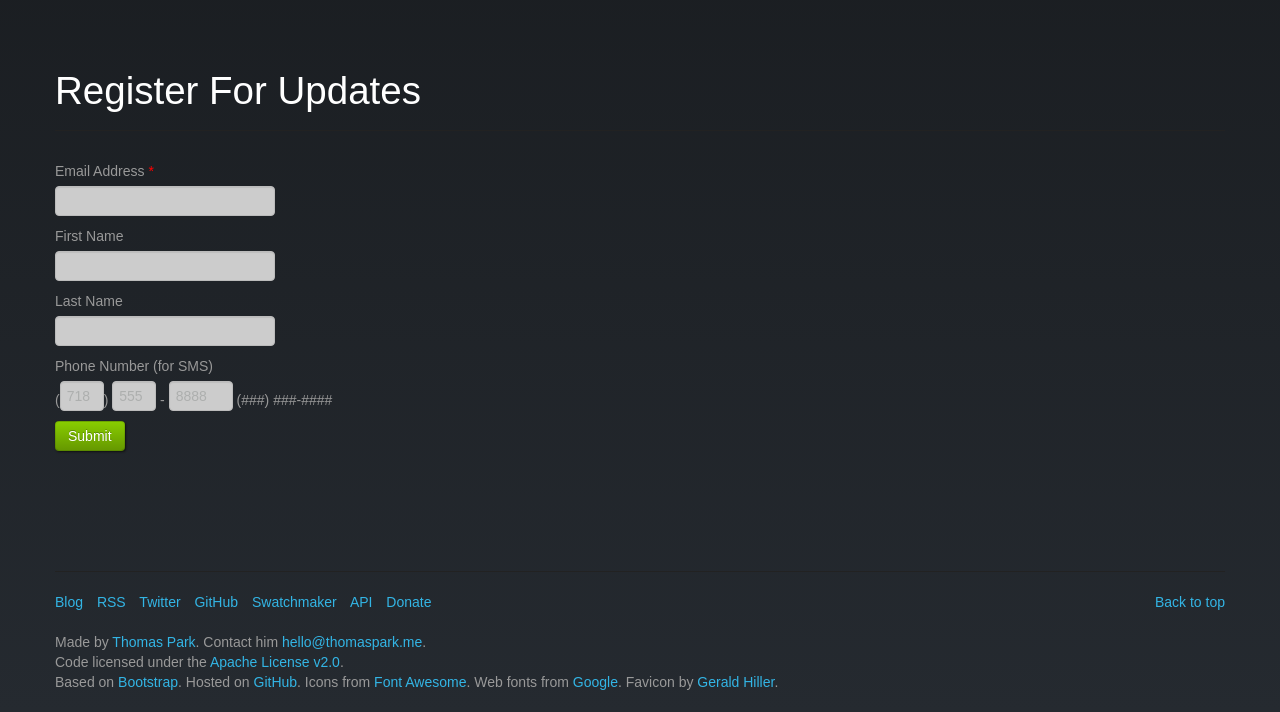
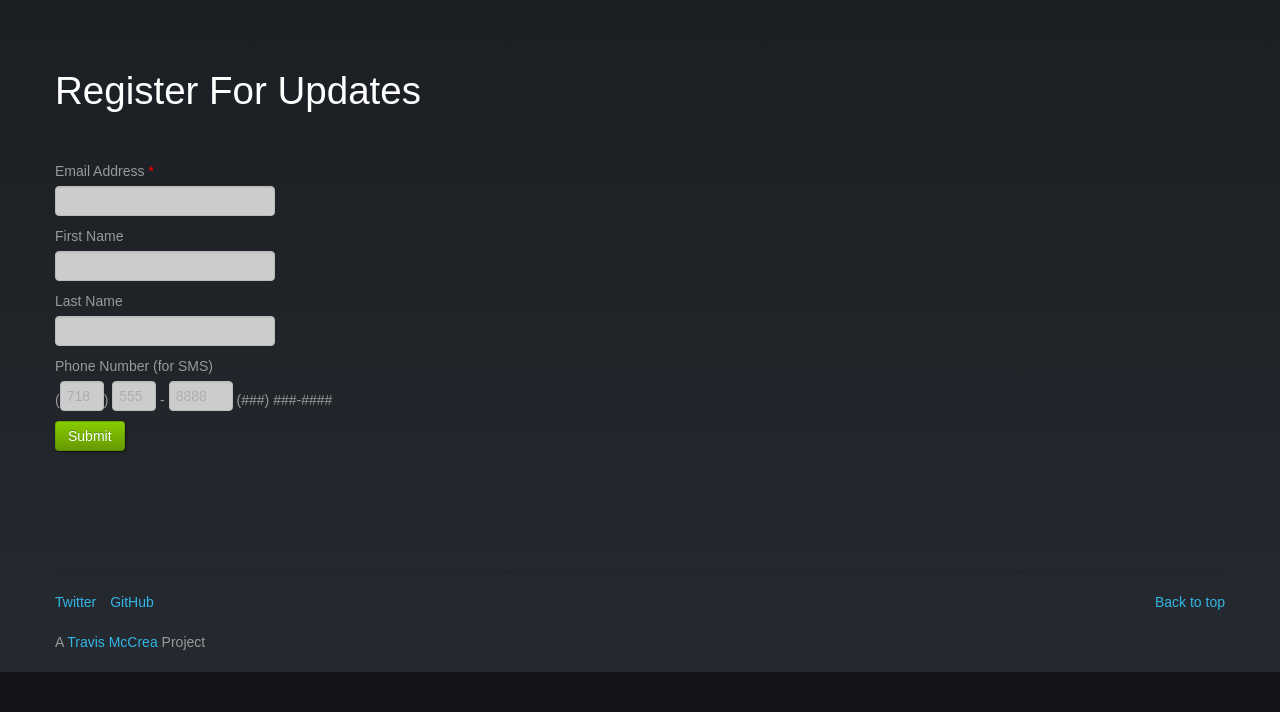
Before and after one commit to drivein/drivein.github.io, a plain HTML site: page index.html in a window 1280 px wide. Shown: the part 1494-2206 px from the top of the page. After the commit the page ends 2166 px from the top, so only its background shows below. Drawn offline with nearby package versions, Linux system fonts and the light colour scheme; a web font is replaced by a local one.

Commit message:
Update index.html

```diff
--- a/index.html
+++ b/index.html
@@ -1,4 +1,3 @@
-
 <!DOCTYPE html>
 <html lang="en">
   <head>
@@ -82,9 +81,9 @@ min-height: 0px !important;
 
     <div class="span4">
       <div class="well">
-        <h4><small>June 15th</small> Night of the Living Dead</h1>
-        <h4>June 22nd - TBD</h2>
-        <h4>June 29th - TBD</h3>
+        <h4><small>June 22nd</small> Night of the Living Dead</h1>
+        <h4>June 29th - TBD</h4>
+        <h4>Showings Every Saturday</h4>
       </div>
     </div>
 
@@ -183,17 +182,10 @@ min-height: 0px !important;
       <footer id="footer">
         <p class="pull-right"><a href="#top">Back to top</a></p>
         <div class="links">
-          <a href="http://news.bootswatch.com" onclick="pageTracker._link(this.href); return false;">Blog</a>
-          <a href="http://feeds.feedburner.com/bootswatch">RSS</a>
           <a href="https://twitter.com/thomashpark">Twitter</a>
           <a href="https://github.com/thomaspark/bootswatch/">GitHub</a>
-          <a href="https://github.com/thomaspark/bootswatch/tree/gh-pages/swatchmaker">Swatchmaker</a>
-          <a href="http://news.bootswatch.com/post/22193315172/bootswatch-api">API</a>
-          <a href="https://www.paypal.com/cgi-bin/webscr?cmd=_s-xclick&hosted_button_id=F22JEM3Q78JC2">Donate</a>
         </div>
-        Made by <a href="http://thomaspark.me">Thomas Park</a>. Contact him <a href="mailto:hello@thomaspark.me">hello@thomaspark.me</a>.<br/>
-        Code licensed under the <a href="http://www.apache.org/licenses/LICENSE-2.0">Apache License v2.0</a>.<br/>
-        Based on <a href="http://twitter.github.com/bootstrap/">Bootstrap</a>. Hosted on <a href="http://pages.github.com/">GitHub</a>. Icons from <a href="http://fortawesome.github.com/Font-Awesome/">Font Awesome</a>. Web fonts from <a href="http://www.google.com/webfonts">Google</a>. Favicon by <a href="https://twitter.com/geraldhiller">Gerald Hiller</a>.</p>
+        <p>A <a href="http://travismccrea.com">Travis McCrea</a> Project</p>
       </footer>
 
     </div><!-- /container -->
```
